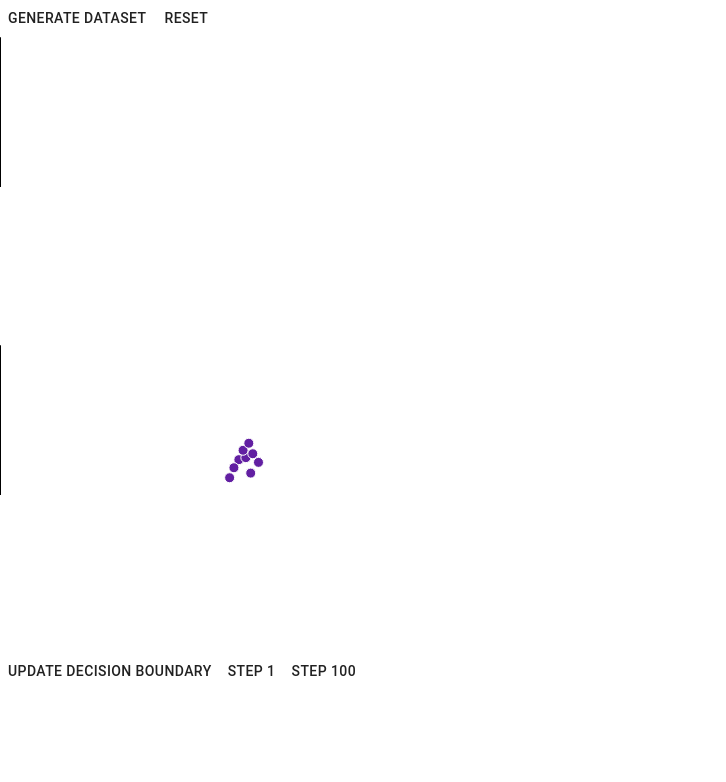
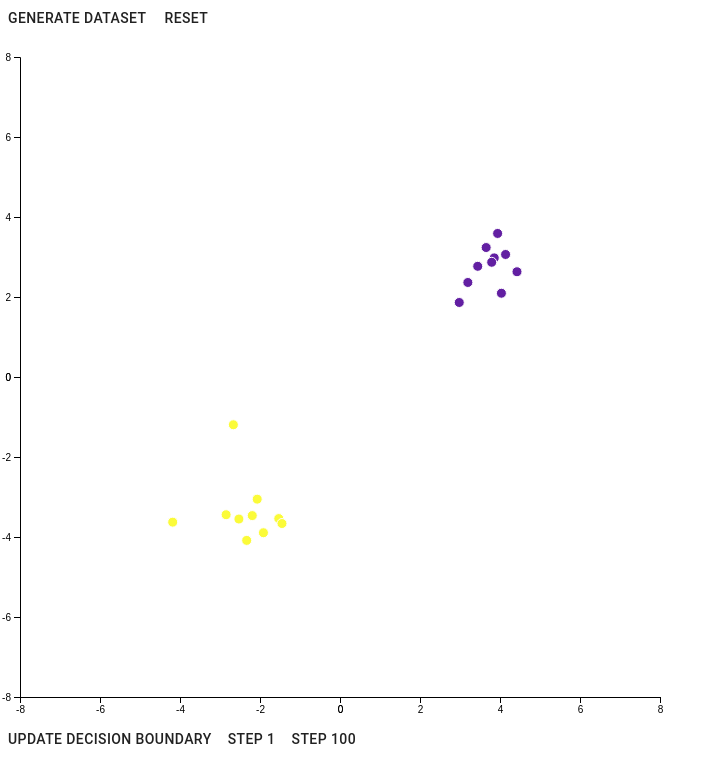
Before and after one commit to BrandonAGoodwin/nn-visualiser, a React (Create React App) app: page / in a window 1280 px wide. Shown: the top 782 px of the page, without its empty margins (0-726 px from the left). Built offline with nearby package versions, Linux system fonts and the light colour scheme.

Commit message:
Functioning SGD and visualisation but only one graph can be shown at a time + decision boundary made less opaque.

```diff
--- a/src/components/MainPage.tsx
+++ b/src/components/MainPage.tsx
@@ -104,7 +104,8 @@ function MainPage(props: PageProps) {
         </div>
         <div>
             {dataset && <NNGraph // MAKE FUNCTIONAL COM
-                id = {"graph-1"}
+                //id = {"graph-1"}
+                //container = {}
                 dataset = {dataset}
                 density = {100}
                 canvasWidth = {640}
@@ -115,7 +116,7 @@ function MainPage(props: PageProps) {
                 yDomain = {props.yDomain}
                 decisionBoundary = {decisionBoundary}
             />}
-            {dataset && <NNGraph // MAKE FUNCTIONAL COM
+            {/* {dataset && <NNGraph // MAKE FUNCTIONAL COM
                 id = {"graph-2"}
                 dataset = {dataset}
                 density = {100}
@@ -126,7 +127,7 @@ function MainPage(props: PageProps) {
                 xDomain = {props.xDomain}
                 yDomain = {props.yDomain}
                 decisionBoundary = {decisionBoundary}
-            />}
+            />} */}
         </div>
             <Button onClick={() => updateDecisionBoundary()}> Update Decision Boundary </Button>
             <Button onClick={() => step(1)}> Step 1</Button>
--- a/src/components/NNGraph.tsx
+++ b/src/components/NNGraph.tsx
@@ -1,9 +1,9 @@
-import React, { createRef, useEffect, useState } from 'react'
+import React, { createRef, useEffect, useState, useRef } from 'react'
 import * as d3 from 'd3'
 import { Dataset2D } from '../datasets';
 
 type GraphProps = {
-    id: string;
+    container?: any,
     dataset: Dataset2D[],
     density: number,
     canvasWidth: number;
@@ -20,7 +20,7 @@ type GraphProps = {
 //     graph: d3.Selection<SVGGElement, unknown, null, undefined>
 // }
 
-//let graph: any;
+let graph: any;
 let initialised = false;
 
 //
@@ -38,7 +38,9 @@ let initialised = false;
 
 function NNGraph (props: GraphProps): JSX.Element {
 
-    const [graph, setGraph] = useState<d3.Selection<SVGGElement, unknown, HTMLElement, any>>();
+    //const [graph, setGraph] = useState<d3.Selection<SVGGElement, unknown, HTMLElement, any>>();
+    //const graphRef: any = useRef()
+    //const graph: any = d3.select(graphRef.current).append("svg")
     const [initialised, setInitialised] = useState<boolean>(false);
     //let id = `graph-${props.id}`
     //let noSamples = 30
@@ -92,13 +94,20 @@ function NNGraph (props: GraphProps): JSX.Element {
 
     const createGraph = () => {
         console.log("Creating graph")
-        setGraph(d3.select(`#${props.id}`))
+        //let g: d3.Selection<SVGGElement, unknown, HTMLElement, any> = d3.select(`.${props.id}`);
+        //setGraph(g)
+        graph = d3.select(".graph")
+
+        //if(!graph) return;
+        //d3.select(graph)
         //let graph = d3.select(`#${props.id}`)
-        if(!graph) return;
-        graph.attr('width', props.canvasWidth + props.margin * 2)
+        // console.log(graph)
+        //if(!graph) return;
+        graph = graph.attr('width', props.canvasWidth + props.margin * 2)
         .attr('height', props.canvasWidth + props.margin * 2)
         .append('g')
         .attr('transform', `translate(${props.margin}, ${props.margin})`);
+        console.log(graph)
     }
 
     const updateGraph = () => {
@@ -119,9 +128,9 @@ function NNGraph (props: GraphProps): JSX.Element {
         //     .append('g')
         //     .attr('transform', `translate(${margin}, ${margin})`)
 
-        d3.selectAll(`.circle-${props.id}`).remove();
-        d3.selectAll(`.rect-${props.id}`).remove();
-        d3.selectAll(`.axis-${props.id}`).remove();
+        d3.selectAll(`.circle`).remove();
+        d3.selectAll(`.rect`).remove();
+        d3.selectAll(`.axis`).remove();
         // d3.selectAll(".circle").remove();
         // d3.selectAll(".circle").remove();
 
@@ -133,20 +142,21 @@ function NNGraph (props: GraphProps): JSX.Element {
         y.domain([-8, 8])
 
         graph.append('g')
-            .attr("class", `axis-${props.id}`)
+            .attr("class", `axis`)
             .attr('transform', `translate(0,${props.canvasHeight})`)
             .call(d3.axisBottom(x).tickValues([0].concat(x.ticks())))
 
         graph.append('g')
-            .attr("class", `axis-${props.id}`)
+            .attr("class", `axis`)
+            //.attr('transform', `translate(0,0)`)
             .call(d3.axisLeft(y).tickValues([0].concat(y.ticks())))
 
         props.decisionBoundary && updateBackground(graph, props.decisionBoundary, false)
 
-        graph.selectAll(`.circle-${props.id}`)
+        graph.selectAll(`.circle`)
             .data(props.dataset)
             .enter().append('circle')
-            .attr('class', `circle-${props.id}`)
+            .attr('class', `circle`)
             .attr("r", 5)
             .attr("fill", function (datapoint: Dataset2D): string {
                 let colour = "black";
@@ -163,7 +173,7 @@ function NNGraph (props: GraphProps): JSX.Element {
 
     }
 
-    const updateBackground = (graph: d3.Selection<SVGGElement, unknown, HTMLElement, undefined>, data: Dataset2D[], discretize: boolean): void => {
+    const updateBackground = (graph: any/*  d3.Selection<SVGGElement | null, unknown, null, undefined> */, data: Dataset2D[], discretize: boolean): void => {
         console.log("Update background")
         //graph.selectAll("rect").remove()
 
@@ -176,7 +186,7 @@ function NNGraph (props: GraphProps): JSX.Element {
 
         let tmpScale = d3.scaleLinear<string, number>()
             .domain([0, 0.5, 1])
-            .range(["#fbfb39", "#FFFFFF", "#621fa2"])
+            .range(["#fbfb397F", "#FFFFFF7F", "#621fa27F"])
             .clamp(true);
 
         let numShades = 20;
@@ -191,10 +201,10 @@ function NNGraph (props: GraphProps): JSX.Element {
 
         let halfCanvasWidth = props.canvasWidth / 2;
 
-        graph.selectAll(`.rect-${props.id}`)
+        graph.selectAll(`.rect`)
             .data(data)
             .enter().append("rect")
-            .attr("class", `rect-${props.id}`)
+            .attr("class", `rect`)
             .attr("x", (datapoint: Dataset2D) => (datapoint.x1 * scale) + halfCanvasWidth)
             .attr("y", (datapoint: Dataset2D) => -(datapoint.x2 * scale) + halfCanvasWidth) // Note will probably need to be flipped
             .attr("width", cellWidth)
@@ -225,8 +235,9 @@ function NNGraph (props: GraphProps): JSX.Element {
     return (
         //<div ref={container} />
         <>
-            <div><svg id={props.id}/></div>
-            <div><canvas className="canvas"/></div>
+            <div><svg className="graph" /* ref={() => (graphRef)} *//></div>
+           {/*  <div ref={() => (graphRef)}/> */}
+            {/* <div><canvas className="canvas"/></div> */}
         </>
     );
 }
```
